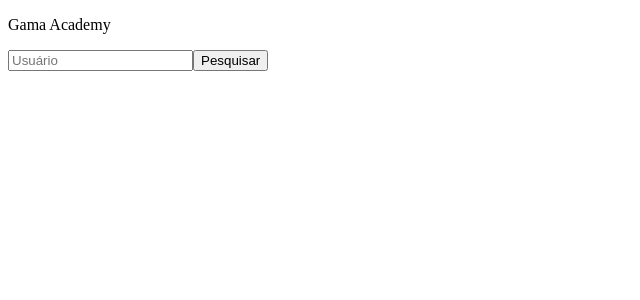
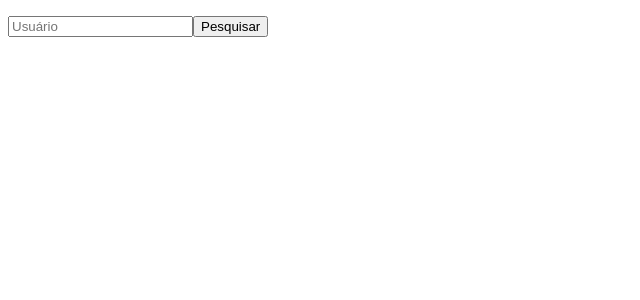
Before and after one commit to VanessaTavernari/StartTech, a React (Create React App) app in the folder React/projectgit/: page / in a window 1280 px wide. Shown: the top 300 px of the page, without its empty margins (0-640 px from the left). Built offline with nearby package versions, Linux system fonts and the light colour scheme.

Commit message:
Initial commit

```diff
--- a/React/projectgit/package.json
+++ b/React/projectgit/package.json
@@ -6,6 +6,7 @@
     "@testing-library/jest-dom": "^5.11.4",
     "@testing-library/react": "^11.1.0",
     "@testing-library/user-event": "^12.1.10",
+    "axios": "^0.21.1",
     "react": "^17.0.2",
     "react-dom": "^17.0.2",
     "react-scripts": "4.0.3",
--- a/React/projectgit/src/App.js
+++ b/React/projectgit/src/App.js
@@ -1,12 +1,12 @@
 import React, { useState } from "react";
 
 function App(props) {
-  const [usuario, setUsuario] = useState("Gama Academy")
+  const [usuario, setUsuario] = useState("");
   return (
     <>
     <p>{usuario}</p>
-      <input name= "usuario" id= "usuario" classname = "usuarioInput" placeholder="Usuário" />
-      <button>Pesquisar</button>
+      <input classname = "usuarioInput" placeholder= "Usuário" value={usuario} onChange={e => setUsuario(e.target.value)} />
+      <button type="button">Pesquisar</button>
     </>
     );
 }
```
